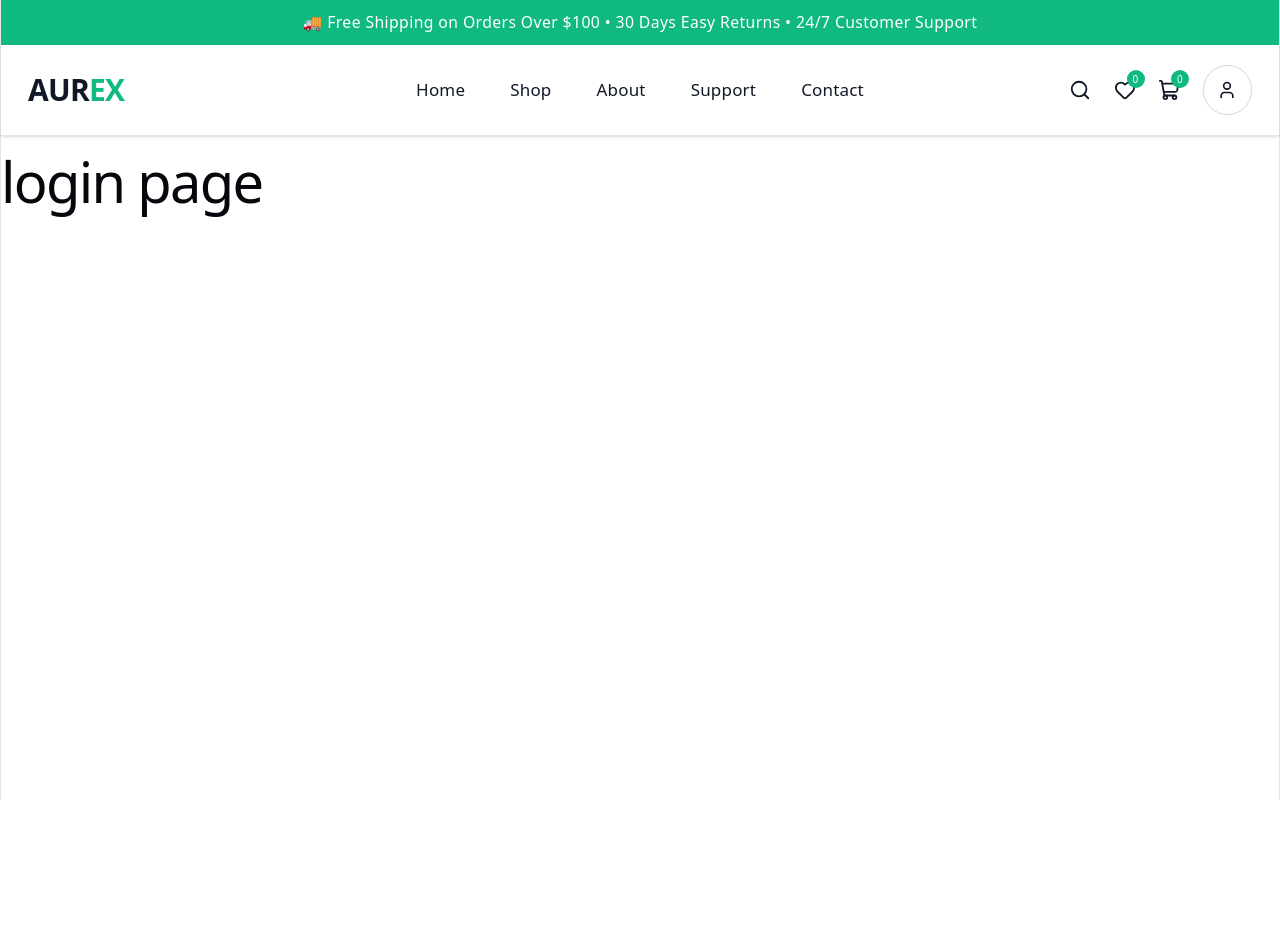
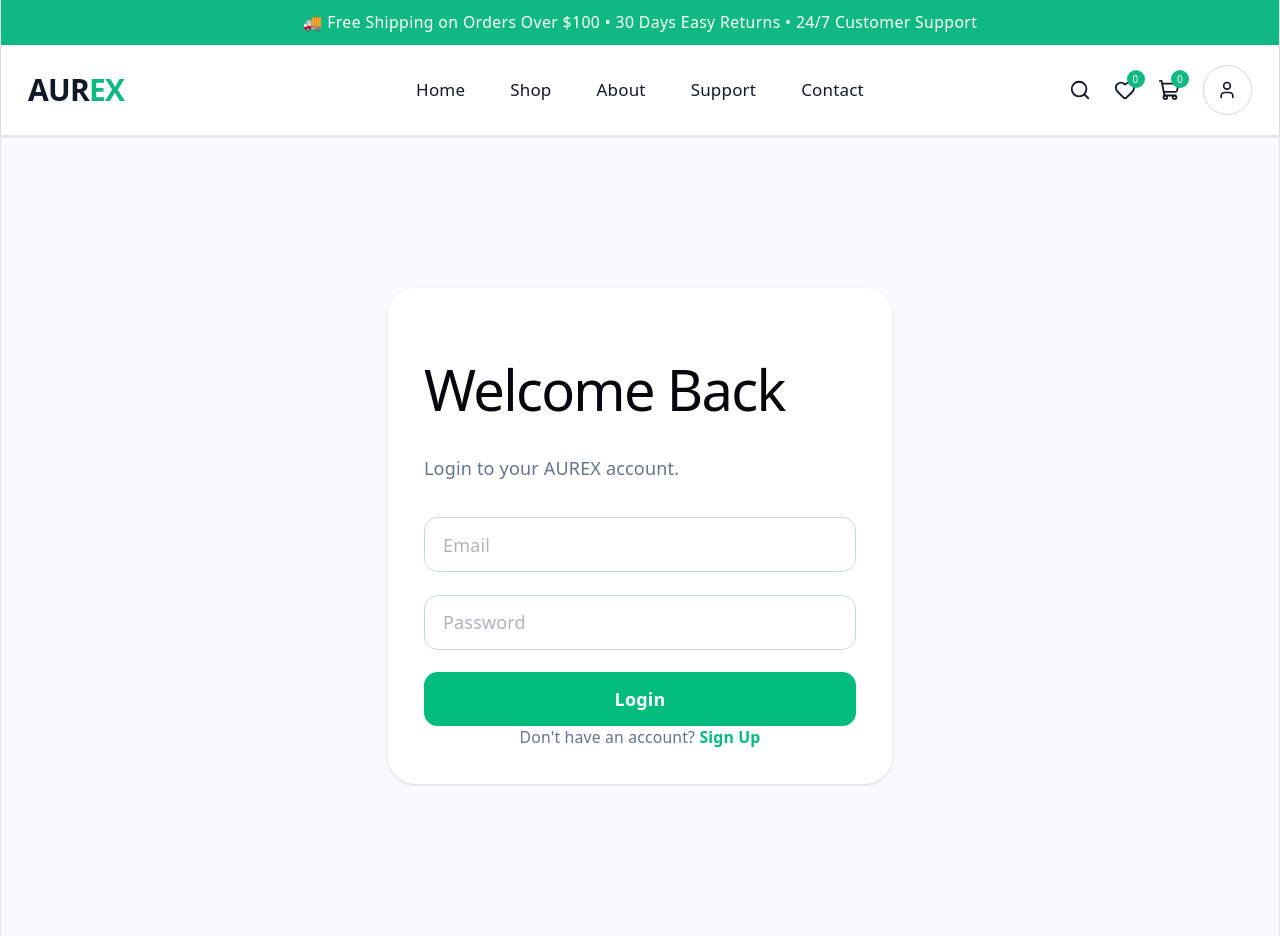
Before and after one commit to dua-muhammad-ibraheem/website-earphones, a React (Vite) app: page /login in a window 1280 px wide. Before the commit the page ends 800 px from the top, so only its background shows below. Built offline with nearby package versions, Linux system fonts and the light colour scheme.

Commit message:
add login and signup UI

```diff
--- a/src/components/layout/Navbar.jsx
+++ b/src/components/layout/Navbar.jsx
@@ -129,9 +129,12 @@ const Navbar = () => {
             </Link>
 
             {/* User */}
-            <button className="flex h-11 w-11 items-center justify-center rounded-full border border-gray-300 text-[#111827] transition hover:bg-[#10B981] hover:text-white">
-              <User size={20} />
-            </button>
+          <Link
+  to="/login"
+  className="flex h-11 w-11 items-center justify-center rounded-full border border-gray-300 text-[#111827] transition hover:bg-[#10B981] hover:text-white"
+>
+  <User size={20} />
+</Link>
           </div>
 
           {/* Mobile Menu Button */}
@@ -267,10 +270,14 @@ const Navbar = () => {
               </Link>
 
               {/* Account */}
-              <button className="flex flex-col items-center gap-1 text-[#111827] hover:text-[#10B981]">
-                <User size={20} />
-                <span className="text-xs">Account</span>
-              </button>
+           <Link
+  to="/login"
+  onClick={closeMenu}
+  className="flex flex-col items-center gap-1 text-[#111827] hover:text-[#10B981]"
+>
+  <User size={20} />
+  <span className="text-xs">Account</span>
+</Link>
             </div>
           </motion.div>
         )}
--- a/src/pages/Login.jsx
+++ b/src/pages/Login.jsx
@@ -1,5 +1,46 @@
-const login = () => {
-  return <h1>login page</h1>;
+import { Link } from "react-router-dom";
+const Login = () => {
+  return (
+    <section className="min-h-screen bg-slate-50 flex items-center justify-center px-6 py-16">
+      <div className="w-full max-w-md rounded-3xl bg-white p-8 shadow-sm">
+        <h1 className="text-3xl font-black text-slate-900">
+          Welcome Back
+        </h1>
+
+        <p className="mt-2 text-slate-500">
+          Login to your AUREX account.
+        </p>
+
+        <div className="mt-8 space-y-5">
+          <input
+            type="email"
+            placeholder="Email"
+            className="w-full rounded-xl border border-slate-300 px-4 py-3 outline-none focus:border-emerald-500"
+          />
+
+          <input
+            type="password"
+            placeholder="Password"
+            className="w-full rounded-xl border border-slate-300 px-4 py-3 outline-none focus:border-emerald-500"
+          />
+
+          <button className="w-full rounded-xl bg-emerald-500 py-3 font-semibold text-white hover:bg-emerald-600">
+            Login
+          </button>
+        </div>
+
+        <p className="mt-6 text-center text-sm text-slate-500">
+          Don't have an account?{" "}
+          <Link
+            to="/signup"
+            className="font-semibold text-emerald-500"
+          >
+            Sign Up
+          </Link>
+        </p>
+      </div>
+    </section>
+  );
 };
 
-export default login;
+export default Login;
--- a/src/pages/Signup.jsx
+++ b/src/pages/Signup.jsx
@@ -1,5 +1,53 @@
-const signup= () => {
-  return <h1>signup</h1>;
+import { Link } from "react-router-dom";
+
+const Signup = () => {
+  return (
+    <section className="min-h-screen bg-slate-50 flex items-center justify-center px-6 py-16">
+      <div className="w-full max-w-md rounded-3xl bg-white p-8 shadow-sm">
+        <h1 className="text-3xl font-black text-slate-900">
+          Create Account
+        </h1>
+
+        <p className="mt-2 text-slate-500">
+          Create your AUREX account.
+        </p>
+
+        <div className="mt-8 space-y-5">
+          <input
+            type="text"
+            placeholder="Full Name"
+            className="w-full rounded-xl border border-slate-300 px-4 py-3 outline-none focus:border-emerald-500"
+          />
+
+          <input
+            type="email"
+            placeholder="Email"
+            className="w-full rounded-xl border border-slate-300 px-4 py-3 outline-none focus:border-emerald-500"
+          />
+
+          <input
+            type="password"
+            placeholder="Password"
+            className="w-full rounded-xl border border-slate-300 px-4 py-3 outline-none focus:border-emerald-500"
+          />
+
+          <button className="w-full rounded-xl bg-emerald-500 py-3 font-semibold text-white hover:bg-emerald-600">
+            Create Account
+          </button>
+        </div>
+
+        <p className="mt-6 text-center text-sm text-slate-500">
+          Already have an account?{" "}
+          <Link
+            to="/login"
+            className="font-semibold text-emerald-500"
+          >
+            Login
+          </Link>
+        </p>
+      </div>
+    </section>
+  );
 };
 
-export default signup;
+export default Signup;
```
